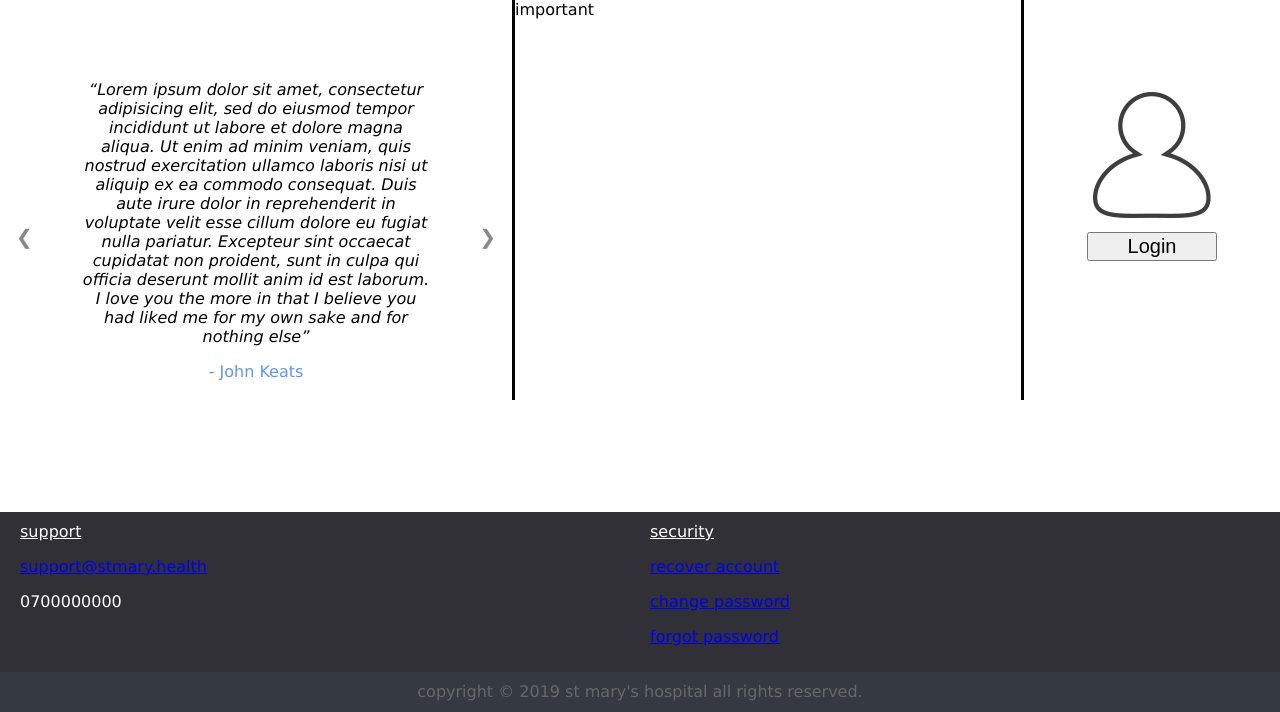
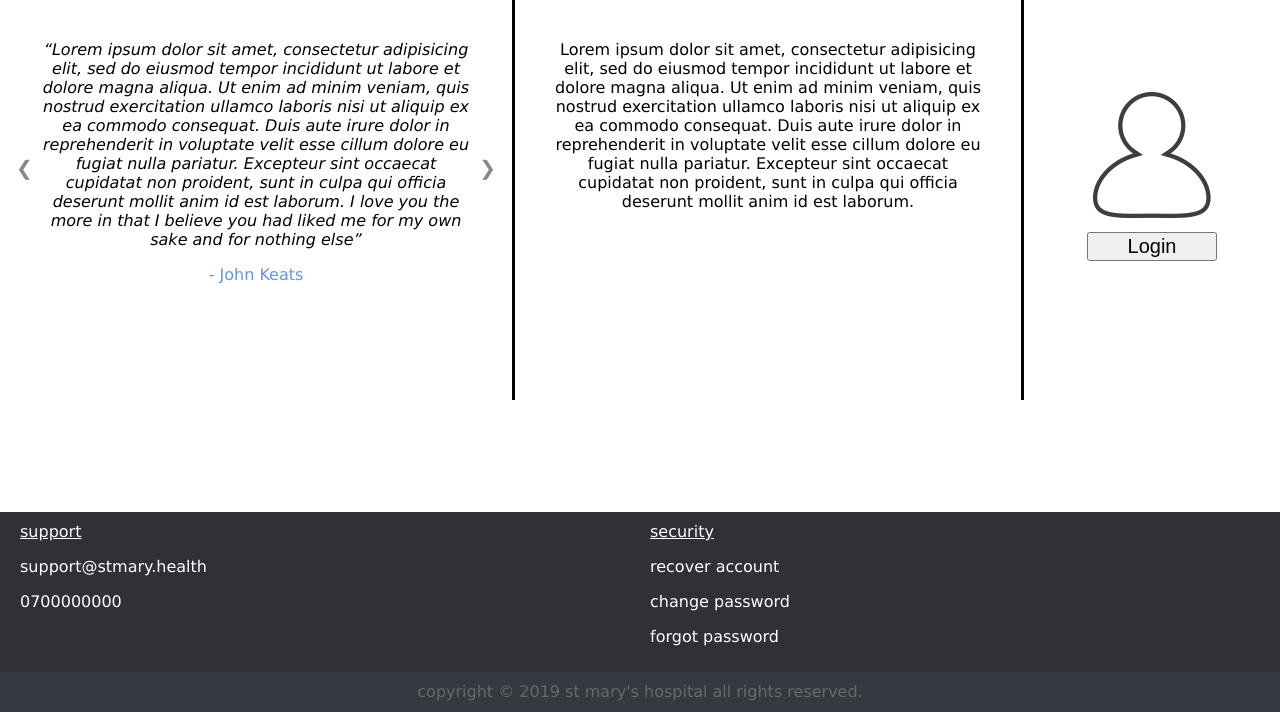
Before and after one commit to lucienmakutano/hospital-management-system, a CodeIgniter app: page /database/ in a window 1280 px wide. Shown: the part 124-836 px from the top of the page. Run offline with CodeIgniter, Linux system fonts and the light colour scheme.

Commit message:
working on the landing page.

```diff
--- a/st_marys_hospital/application/views/home/home.php
+++ b/st_marys_hospital/application/views/home/home.php
@@ -40,7 +40,8 @@
                   <p class="author">- Ernest Hemingway</p>
               </div>
               <div class="mySlides">
-                  <q>Lorem ipsum dolor sit amet, consectetur adipisicing elit,
+                  <q>
+                    Lorem ipsum dolor sit amet, consectetur adipisicing elit,
                     sed do eiusmod tempor incididunt ut labore et dolore magna aliqua. Ut enim ad minim veniam,
                     quis nostrud exercitation ullamco laboris nisi ut aliquip ex ea commodo consequat.
                     Duis aute irure dolor in reprehenderit in voluptate velit esse cillum dolore eu fugiat nulla pariatur.
@@ -59,11 +60,18 @@
             </div>
         </div>
         </div>
-				<div class="important">important</div>
+				<div class="important">
+          Lorem ipsum dolor sit amet, consectetur adipisicing elit,
+          sed do eiusmod tempor incididunt ut labore et dolore magna aliqua.
+          Ut enim ad minim veniam, quis nostrud exercitation ullamco laboris nisi ut aliquip ex ea commodo consequat.
+          Duis aute irure dolor in reprehenderit in voluptate velit esse cillum dolore eu fugiat nulla pariatur.
+          Excepteur sint occaecat cupidatat non proident,
+          sunt in culpa qui officia deserunt mollit anim id est laborum.
+        </div>
 				<div class="login">
-					<img src="assets/images/user.png">
+					<img src="assets/images/user.png"><br>
 					<a href="<?php echo site_url('welcome/login'); ?>">
-						<button>Login</button>
+					    <button>Login</button>
 					</a>
 				</div>
 			</div>
@@ -73,7 +81,7 @@
 				<div class="footer-content">
 					<div id="support-info">
 						<u>support</u>
-						<p><a href="#">support@stmary.health</a></p>
+						<p><a href="mailto:support@stmary.health">support@stmary.health</a></p>
 						<p>0700000000</p>
 					</div>
 					<div id="security-detail">
--- a/st_marys_hospital/assets/css/home.css
+++ b/st_marys_hospital/assets/css/home.css
@@ -30,6 +30,10 @@ small{
 	border-right: 3px solid black;
 	border-left: 3px solid black;
 }
+.important{
+  text-align: center;
+  padding: 40px;
+}
 .login{
 	margin-top: 35%;
 	text-align: center;
@@ -50,8 +54,20 @@ small{
   padding-top: 10px;
   color: white;
 }
+.footer-content a{
+  text-decoration: none;
+}
 a:hover{
+  background: #000;
+}
+.footer-content a{
   color: white;
+}
+a:active{
+  text-decoration: underline;
+}
+a:visited{
+  color: #fff;
 }
 .footer{
 	background: #303036;
--- a/st_marys_hospital/assets/css/textAnimation.css
+++ b/st_marys_hospital/assets/css/textAnimation.css
@@ -16,7 +16,7 @@ body {
 
 .mySlides {
     display: none;
-    padding: 80px;
+    padding: 40px;
     text-align: center;
 }
         /* Next & previous buttons */
```
